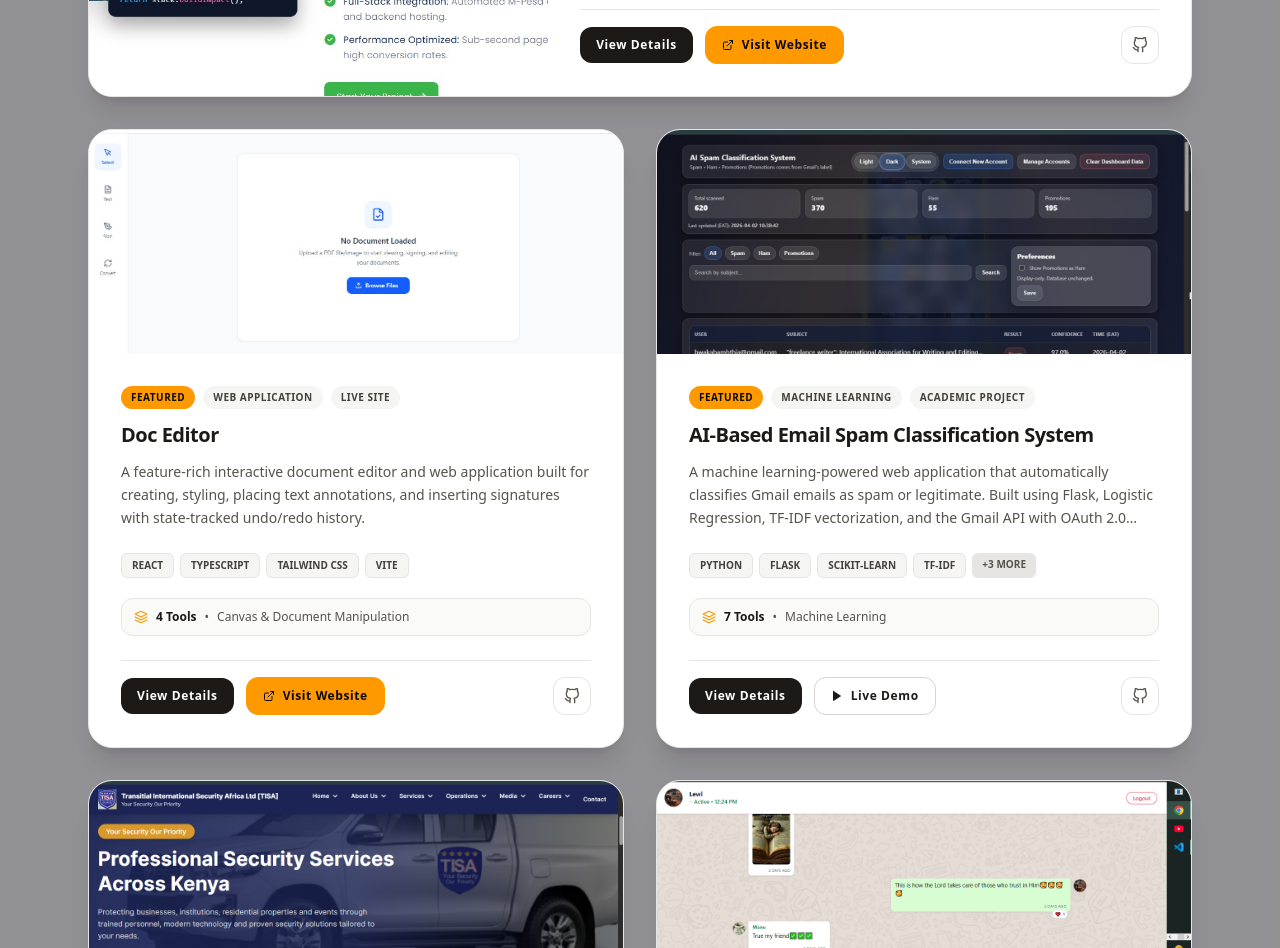
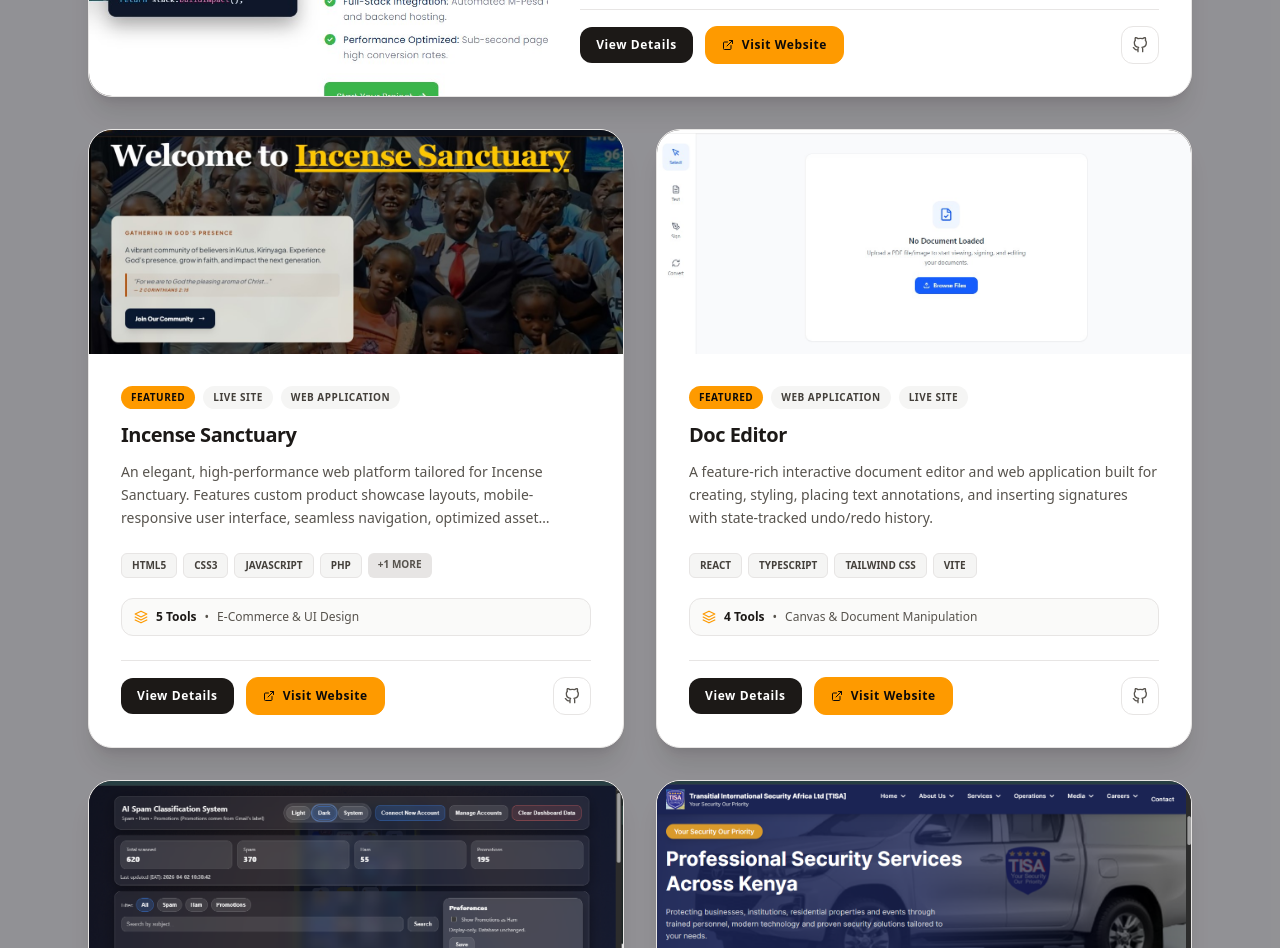
Before and after one commit to Emmanuel1440/my-portfolio, a React (Vite) app: page / in a window 1280 px wide. Shown: the part 2140-3088 px from the top of the page. Built offline with nearby package versions, Linux system fonts and the light colour scheme.

Commit message:
added new project incense

```diff
--- a/src/components/Projects.jsx
+++ b/src/components/Projects.jsx
@@ -19,8 +19,23 @@ const projects = [
     challenges: "Optimizing asset compression and asset loading pipelines on custom production cPanel hosting environments for instant render times."
   },
   {
+    id: "incense-sanctuary",
+    title: "Incense Sanctuary",
+    description:
+      "An elegant, high-performance web platform tailored for Incense Sanctuary. Features custom product showcase layouts, mobile-responsive user interface, seamless navigation, optimized asset delivery, and direct customer engagement tools.",
+    tech: ["HTML5", "CSS3", "JAVASCRIPT", "PHP", "BOOTSTRAP"],
+    github: "https://github.com/Emmanuel1440/incense-sanctuary",
+    liveUrl: "https://incense-sanctuary.free.je/",
+    liveLabel: "Visit Website",
+    image: `${import.meta.env.BASE_URL}incense.jpg`,
+    badges: ["Featured", "Live Site", "Web Application"],
+    stats: { items: 5, focal: "E-Commerce & UI Design", detail: "Custom Domain Deployment" },
+    overview: "A refined brand presence platform built to showcase products with an intuitive user experience and responsive layout across all device screens.",
+    challenges: "Configuring cross-platform responsive image scaling and fast rendering pipelines on live hosting servers."
+  },
+  {
     id: "doc-editor",
-    title: "Doc Editor ",
+    title: "Doc Editor",
     description:
       "A feature-rich interactive document editor and web application built for creating, styling, placing text annotations, and inserting signatures with state-tracked undo/redo history.",
     tech: ["REACT", "TYPESCRIPT", "TAILWIND CSS", "VITE"],
```
Also changed, not shown: public/incense.jpg (added).
